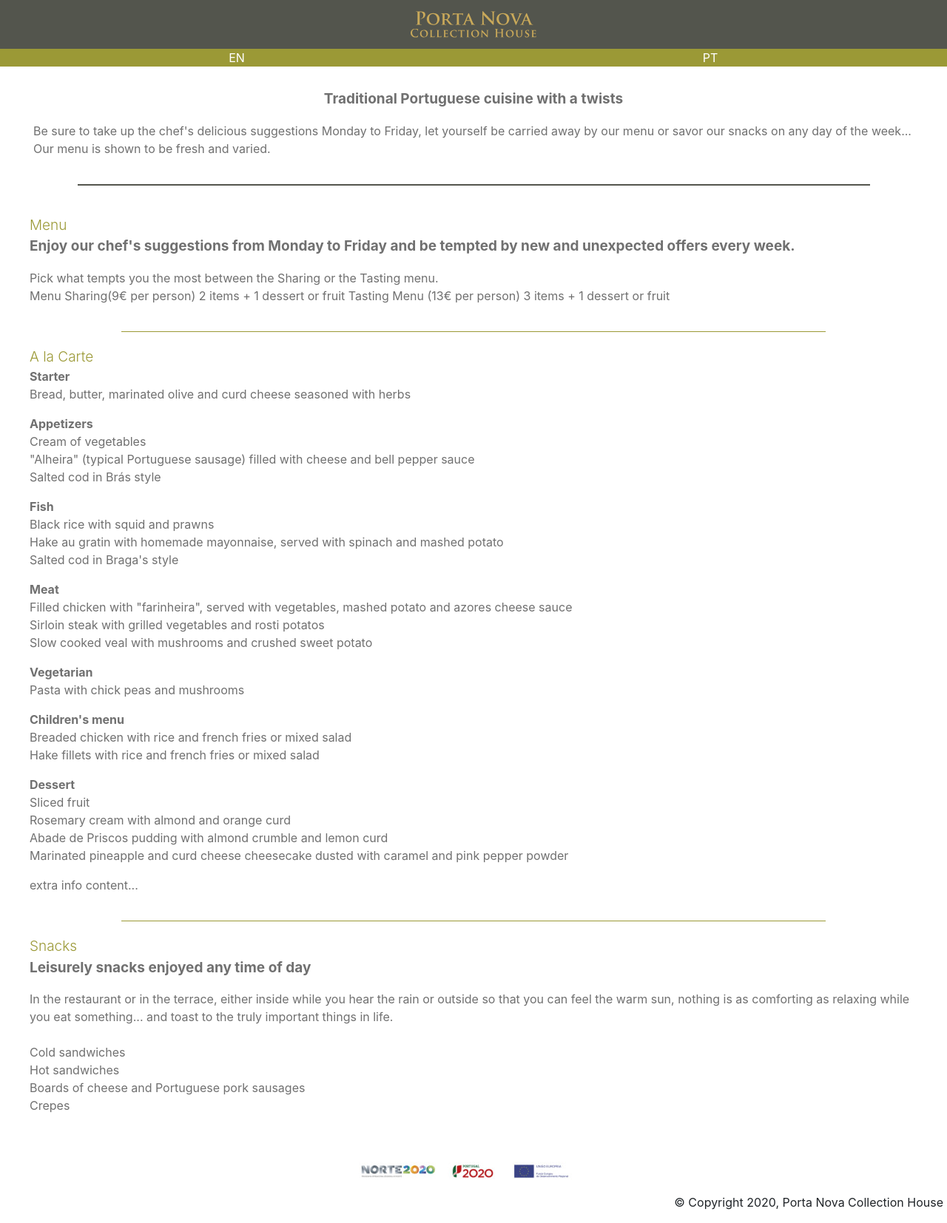
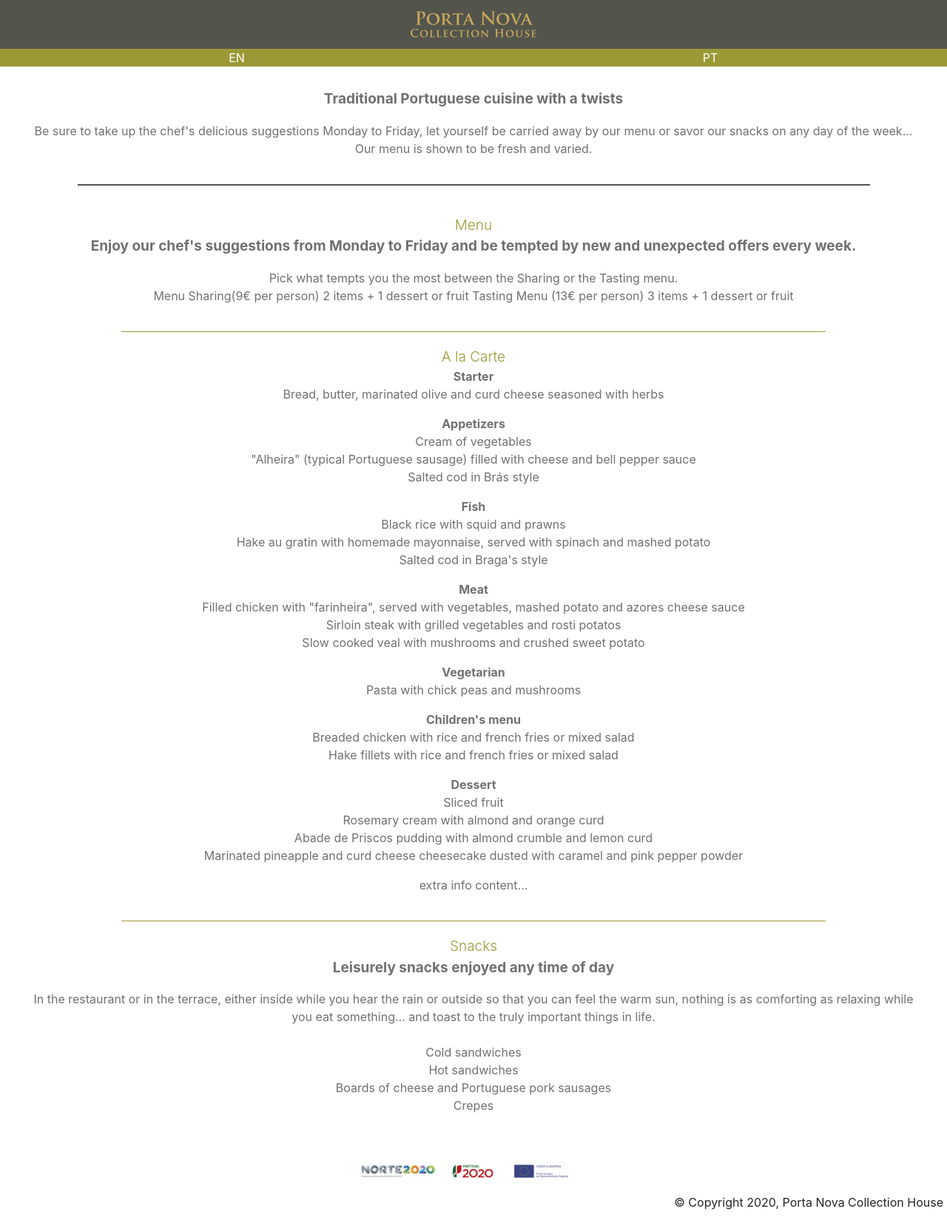
Before and after one commit to sites-yari/pnch_ementa, a Jekyll site: the page built from index.markdown, in a window 1280 px wide. Shown: the whole page at 74% size. Built offline with Jekyll 4.4.1, drawn with Linux system fonts in a browser that asks for light colours; a script that is not in the unit is left out.

Commit message:
update media size of header

```diff
--- a/_includes/footer.html
+++ b/_includes/footer.html
@@ -6,10 +6,10 @@
   <!-- <div class="grid">
     <div class="frame">
         <div class="c6"> -->
-      <div class="col-6 col-sm-6">
+      <div class="col-1 col-sm-6">
         <span class="small-links grey invisible_content" style="margin-top:9px;">a</span>
       </div>
-      <div class="col-6 col-sm-6">
+      <div class="col-11 col-sm-6">
         <p style="margin-top:9px; text-align: right; padding-right: 5px;">© Copyright 2020, Porta Nova Collection House</p>
       </div>
           <!-- <span class="helper"></span> -->
--- a/_includes/header.html
+++ b/_includes/header.html
@@ -2,19 +2,19 @@
 
 <header class="header-bg_color col-md-12 text-center pd-0">
 
-  <div class="col-md-12 pd-0">
+  <div class="col-0-invisible col-lg-12 pd-0">
     <div class="invisible_content txt-10">no content</div>
   </div>
 
-  <div class="col-md-12">
+  <div class="col-0-invisible col-lg-12">
     <img src="../assets/images/iconns/pnch_text_logo.png" alt="">
   </div>
 
-  <div class="col-md-12">
+  <div class="col-0-invisible col-lg-12">
     <div class="invisible_content txt-10">no content</div>
   </div>
 
-  <div class="col-md-12 pd-0">
+  <div class="col-sm-12 pd-0">
     <div class="row choose_language mrg-0">
       <a href="../index"class="col-md-6 col-sm-6 col-6 header-tab_color mrg-0" id="lan_en">
         <p class="mrg-0">EN</p>
--- a/assets/css/theme.css
+++ b/assets/css/theme.css
@@ -11,6 +11,17 @@
   color: white;
 }
 
+@media only screen and (max-width: 992px) {
+  .col-0-invisible{
+    opacity: 0 ;
+    height: 0;
+  }
+}
+@media(min-width: 577px) {
+  .big_screen_organize{ text-align: center !important; }
+}
+
+.big_screen_organize{ text-align: left; }
 .bg_lgrey{background-color: #FFF;}
 .content_center{ align-content: center; }
 .invisible_content{ opacity: 0; }
--- a/index.markdown
+++ b/index.markdown
@@ -7,12 +7,12 @@
 <body>
   <!-- Main content -->
   <div class="pd-30">
-    <div class="main_info col-md-12 bg_lgrey">
+    <div class="main_info col-md-12 ">
       <div class="text-center">
         <p class="ementa_title">{{site.data.ementa.en.ementa_main_context.title}}</p>
       </div>
       <div>
-        <p class="ementa_desc">{{site.data.ementa.en.ementa_main_context.desc}}</p>
+        <p class="ementa_desc big_screen_organize">{{site.data.ementa.en.ementa_main_context.desc}}</p>
       </div>
     </div>
 
@@ -21,7 +21,7 @@
       <div class="main_divition_content"></div>
     </div>
     <div class="menu_content pd-10">
-      <div class="bg_lgrey">
+      <div class="big_screen_organize">
         <p class="ementa_title ementa_content">Menu</p>
         <p class="ementa_title">{{site.data.ementa.en.menu.title}}</p>
         <p class="ementa_desc">{{site.data.ementa.en.menu.desc}}</p>
@@ -33,7 +33,7 @@
       <div class="divition_content"></div>
     </div>
     <div class="la_carte_content pd-10">
-      <div class="bg_lgrey">
+      <div class="big_screen_organize">
         <p class="ementa_title ementa_content">A la Carte</p>
         <!-- starter -->
         <div>
@@ -82,7 +82,7 @@
       <div class="divition_content"></div>
     </div>
     <div class="snacks_content pd-10">
-      <div class="bg_lgrey">
+      <div class="big_screen_organize">
         <p class="ementa_title ementa_content">Snacks</p>
         <p class="ementa_title">{{site.data.ementa.en.snacks.title}}</p>
         <p class="ementa_desc">{{site.data.ementa.en.snacks.desc}}</p>
```
Also changed, not shown: 1 other file.
